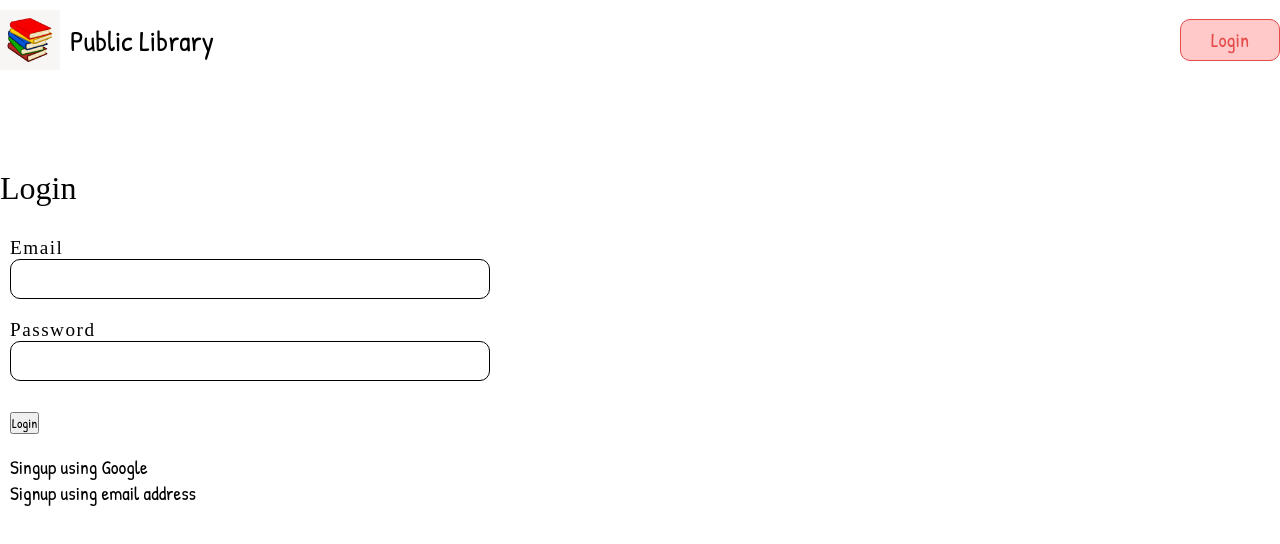
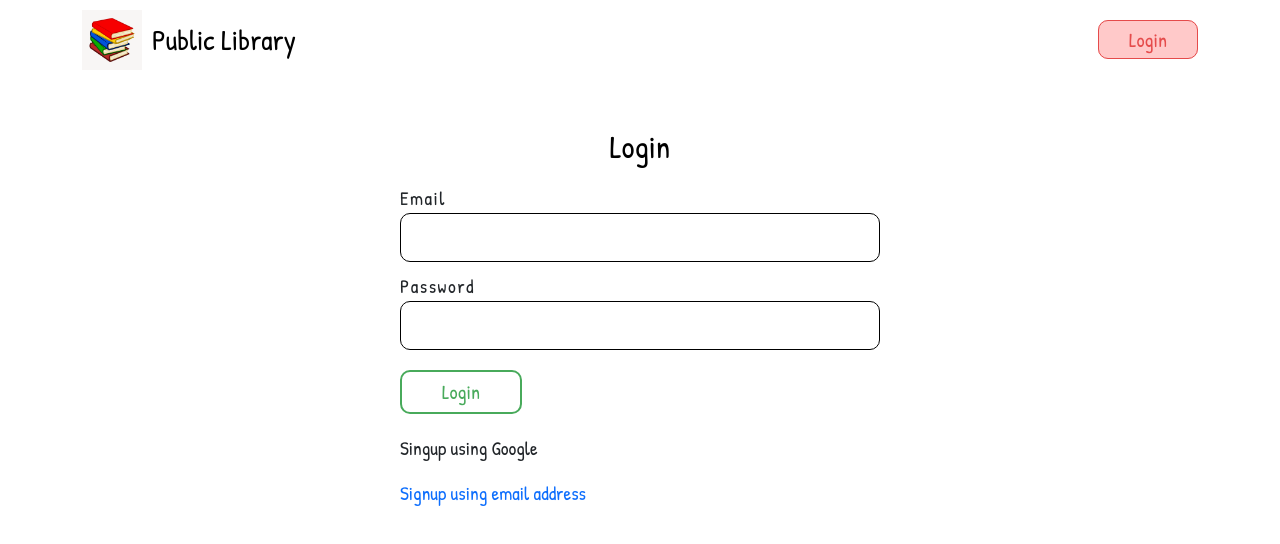
Before and after one commit to aatifShaikh2654/Hackathon, a React (Create React App) app in the folder frontend/: page /login in a window 1280 px wide. Shown: the top 544 px of the page. Built offline with nearby package versions, Linux system fonts and the light colour scheme.

Commit message:
Aatif 7/14

```diff
--- a/frontend/public/index.html
+++ b/frontend/public/index.html
@@ -14,15 +14,24 @@
       user's mobile device or desktop. See https://developers.google.com/web/fundamentals/web-app-manifest/
     -->
   <link rel="manifest" href="%PUBLIC_URL%/manifest.json" />
+  <link href="https://cdn.jsdelivr.net/npm/bootstrap@5.3.3/dist/css/bootstrap.min.css" rel="stylesheet"
+    integrity="sha384-QWTKZyjpPEjISv5WaRU9OFeRpok6YctnYmDr5pNlyT2bRjXh0JMhjY6hW+ALEwIH" crossorigin="anonymous">
   <title>Public Library</title>
 </head>
 
 <body>
   <noscript>You need to enable JavaScript to run this app.</noscript>
   <div id="root"></div>
+  <!--
+      This HTML file is a template.
+      If you open it directly in the browser, you will see an empty page.
 
+      You can add webfonts, meta tags, or analytics to this file.
+      The build step will place the bundled scripts into the <body> tag.
 
-
+      To begin the development, run `npm start` or `yarn start`.
+      To create a production bundle, use `npm run build` or `yarn build`.
+    -->
   <script src="https://cdn.jsdelivr.net/npm/bootstrap@5.3.3/dist/js/bootstrap.bundle.min.js"
     integrity="sha384-YvpcrYf0tY3lHB60NNkmXc5s9fDVZLESaAA55NDzOxhy9GkcIdslK1eN7N6jIeHz"
     crossorigin="anonymous"></script>
--- a/frontend/src/App.js
+++ b/frontend/src/App.js
@@ -20,12 +20,11 @@ function App() {
   return (
     <>
       <Router>
-      <Navbar />
+        <Navbar />
         <Routes>
-          <Route path='/' element={<Register />} />
-          <Route path='/login' element={<Login/>} />
-          <Route exact path="/dashboard" element={<Dashboard />}>
-          </Route>
+          <Route path='/' element={<Dashboard />} />
+          <Route path='/login' element={<Login />} />
+          <Route path='/register' element={<Register />} />
         </Routes>
       </Router>
     </>
--- a/frontend/src/components/Login.js
+++ b/frontend/src/components/Login.js
@@ -1,5 +1,6 @@
 import React from 'react'
 import styles from '../styles/register.module.css'
+import { Link } from 'react-router-dom'
 
 
 const Login = () => {
@@ -23,11 +24,11 @@ const Login = () => {
                                         <input type="password" className='input' name='password' placeholder='' />
                                     </div>
                                     <div className={styles.button1}>
-                    <button type="button" class="btn btn-primary">Login</button>
+                                        <button type="button" class="button border">Login</button>
                                     </div>
                                     <div className={styles.google}>
                                         <p>Singup using Google</p>
-                    <p>Signup using email address</p>
+                                        <Link to="/register">Signup using email address</Link>
                                     </div>
                                 </div>
                             </div>
--- a/frontend/src/components/Navbar.js
+++ b/frontend/src/components/Navbar.js
@@ -1,17 +1,18 @@
 import React from 'react'
 import styles from '../styles/navbar.module.css'
+import { Link } from 'react-router-dom'
 
 const Navbar = () => {
   return (
     <>
         <header className='container'>
             <nav className={styles.navbar}>
-                <div className={styles.logo}>
+                <Link to="/" className={styles.logo}>
                     <img src="/images/book.webp" className='img-fluid' alt="" />
                     <h2>Public Library</h2>
-                </div>
+                </Link>
                 <div className={styles.links}>
-                    <button className='button'>Login</button>
+                    <Link className='button' to="/login">Login</Link>
                 </div>
             </nav>
         </header>
--- a/frontend/src/components/Register.js
+++ b/frontend/src/components/Register.js
@@ -26,9 +26,8 @@ const Register = () => {
                                         <input type="password" className='input' name='password' placeholder='' />
                                     </div>
                                     <div className={styles.button1}>
-                    <button type="button" class="btn btn-primary">Register</button>
+                                        <button type="button" class="button border">Register</button>
                                     </div>
-
                                 </div>
                             </div>
                         </div>
--- a/frontend/src/dashboard/Dashboard.js
+++ b/frontend/src/dashboard/Dashboard.js
@@ -3,7 +3,7 @@ import React from 'react'
 const Dashboard = () => {
   return (
     <>
-       <h1>aa</h1>
+
     </>
   )
 }
--- a/frontend/src/index.css
+++ b/frontend/src/index.css
@@ -24,8 +24,21 @@ body {
   border: 1px solid var(--accent);
   background-color: #FFC9C9;
   color: var(--accent);
-  padding: 10px 30px;
-  line-height: 100%;
+  padding: 5px 30px;
   border-radius: 10px;
   font-size: 20px;
+  text-decoration: none;
 }
+
+.button.border{
+  border: 2px solid #48AA5B !important;
+  background: transparent;
+  padding: 5px 40px;
+  color: #48AA5B;
+  transition: all .5s ease;
+}
+
+.button.border:hover{
+  background: #48AA5B;
+  color: var(--white);
+}
--- a/frontend/src/styles/navbar.module.css
+++ b/frontend/src/styles/navbar.module.css
@@ -9,6 +9,8 @@
     display: flex;
     align-items: center;
     gap: 10px;
+    text-decoration: none;
+    color: var(--black);
 }
 
 .navbar .logo img{
--- a/frontend/src/styles/register.module.css
+++ b/frontend/src/styles/register.module.css
@@ -7,36 +7,33 @@
     /* padding: 0px 20px; */
 }
 .formContainer form{
-    width: 100%;
-}
-.title{
-    margin-top: 70px;
+    width: 500px;
 }
 .title h1{
     font-size: 2rem;
-    /* text-align: center; */
-    padding: 20px 0px;
+    text-align: center;
     font-weight: 500;
     color: var(--black);
-    font-family: nohem-regular;
 }
-.forms{
-    width: 500px;
-    /* padding: 1vw 14vw; */
+
+.formContainer a{
+    font-size: var(--text-color);
+    text-decoration: none;
 }
+
 .forms .input_field2{
-    padding: 10px;
+    padding: 10px 10px 0px 10px;
 }
 .forms .input_field2 span{
     font-size: 1.2rem;
     font-weight: 500;
     letter-spacing: 1.5px;
-    font-family: nohem-regular;
 }
 .forms .input_field2 input{
-    padding: 10px 5px;
+    padding: 10px 15px;
     outline: none;
     width: 100%;
+    font-size: 18px ;
     border: 1px solid var(--black);
     border-radius: 10px;
 }
@@ -67,9 +64,12 @@
     .title h1{
         font-size: 3.2rem;
     }
+    .formContainer form{
+        width: 100%;
+    }
     .forms{
         width: 100%;
-        padding: 1rem 4rem;
+        padding: 0rem 20px;
     }
     .forms .input_field2{
         padding: 10px;
```
Lines whose indentation alone changed are shown as unchanged.
